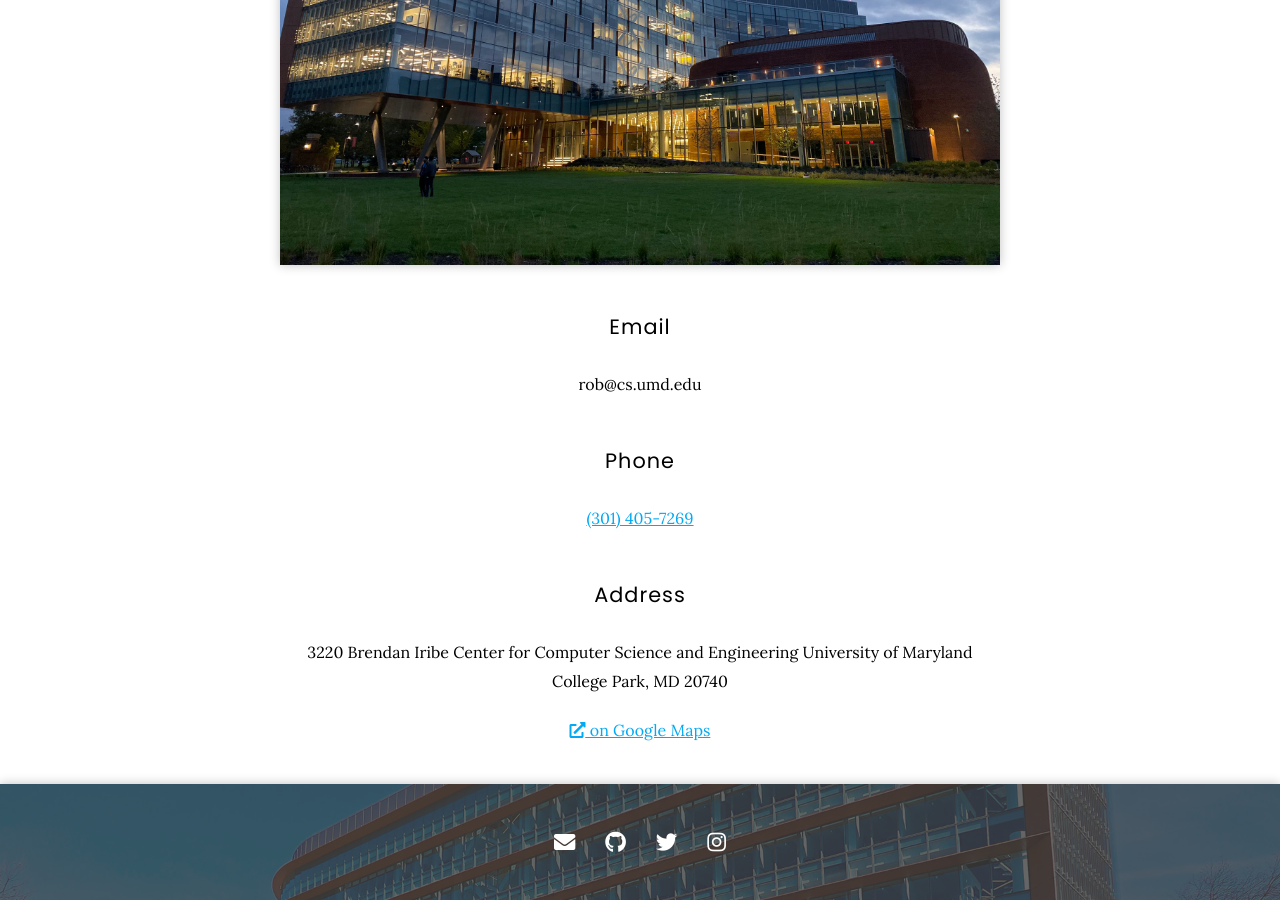
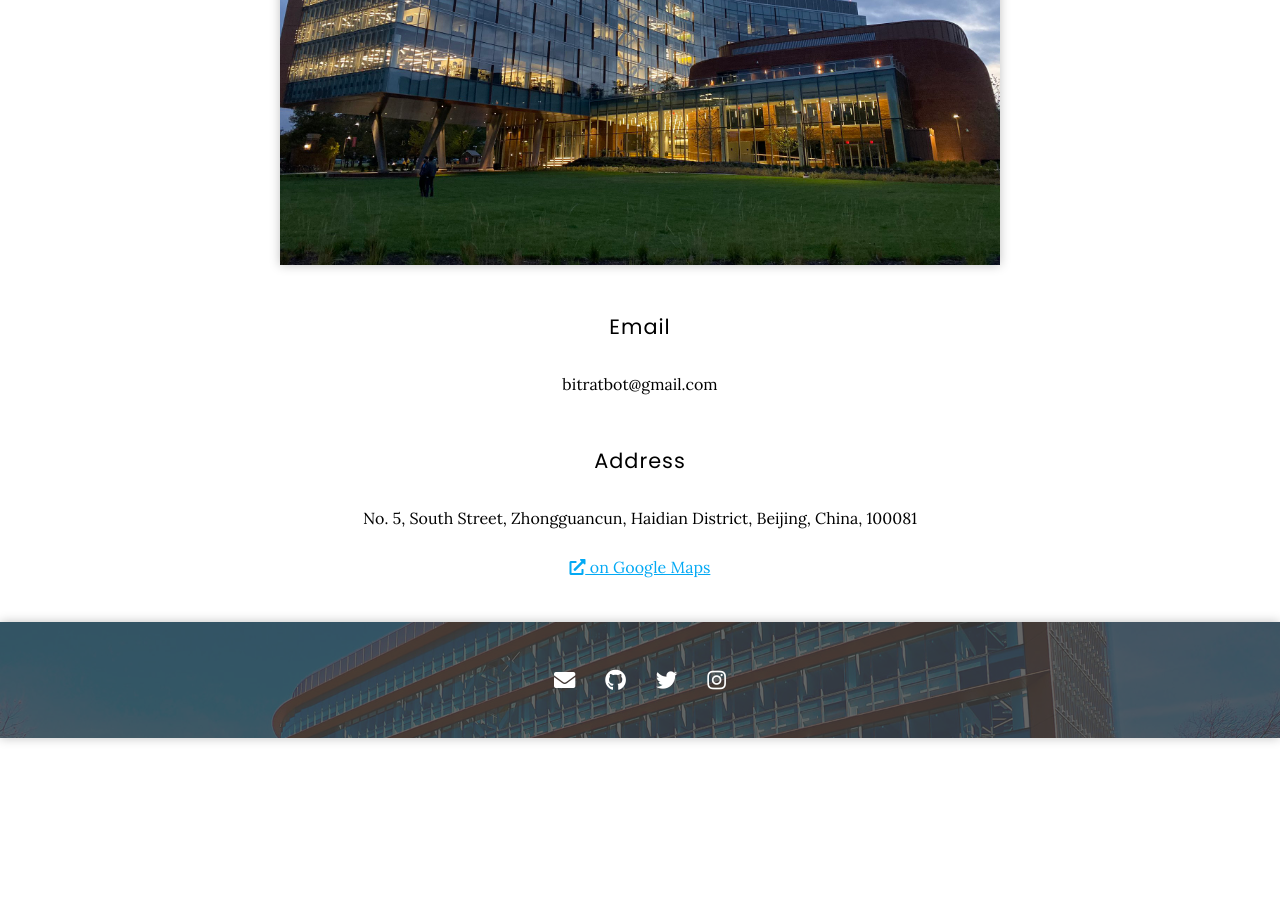
Before and after one commit to ratbotlab/ratbotlab.github.io, a Jekyll site: the page built from contact/index.md, in a window 1280 px wide and 900 px high, scrolled down 629 px. Built offline with Jekyll 4.4.1, drawn with Linux system fonts in a browser that asks for light colours; nearby versions of some CDN libraries; some of the changed text lies outside the part shown.

Commit message:
update contact information

```diff
--- a/_config.yml
+++ b/_config.yml
@@ -1,11 +1,10 @@
 # https://jekyllrb.com/docs/configuration/
 
 # site-wide variables
-title: COMBINE-lab # title of site, used in tab name and elsewhere
-email: rob@cs.umd.edu # default email
-google: Rob Patro # default name to search on Google Scholar
-github: COMBINE-lab # default GitHub user/org, without the @
-twitter: nomad421 # default Twitter handle, without the @
+title: BIOMIMETICS-lab # title of site, used in tab name and elsewhere
+email: bitratbot@gmail.com # default email
+google: Qing Shi # default name to search on Google Scholar
+github: ratbotlab # default GitHub user/org, without the @
 #instagram: fakeinstagramhandle # default Instagram handle, without the @
 #youtube: fakeyoutubechannel # default YouTube channel handle
 
--- a/contact/index.md
+++ b/contact/index.md
@@ -14,12 +14,7 @@ We are located on the 3rd floor of the [Brendan Iribe Center for Computer Scienc
 <style type="text/css">
    span.codedirection { unicode-bidi:bidi-override; direction: rtl; }
 </style>
-<span class="codedirection">ude.dmu.sc@bor</span>
-{:.center}
-
-## Phone
-
-[(301) 405-7269](tel:+1-301-405-7269)
+<span class="codedirection">moc.liamg@tobtartib</span>
 {:.center}
 
 ## Address
@@ -28,10 +23,9 @@ We are located on the 3rd floor of the [Brendan Iribe Center for Computer Scienc
 Tip: put both a mailing address for mail/deliveries, AND a navigation-friendly address so people can find their way to you easily.
 {% endcomment %}
 
-3220 Brendan Iribe Center for Computer Science and Engineering
-University of Maryland
-College Park, MD 20740
+No. 5, South Street, Zhongguancun, Haidian District,
+Beijing, China, 100081
 {:.center}
 
-[<i class="fas fa-external-link-alt"></i> on Google Maps](https://www.google.com/maps/place/Brendan+Iribe+Center+for+Computer+Science+and+Engineering/@38.9890953,-76.9387086,17z/data=!3m1!4b1!4m5!3m4!1s0x89b7c7e9e636ed11:0x9aaf14503032f4a!8m2!3d38.9890953!4d-76.9365146)
+[<i class="fas fa-external-link-alt"></i> on Google Maps](https://www.google.com/maps/@39.9587578,116.3109551,17.75z)
 {:.center}
```
